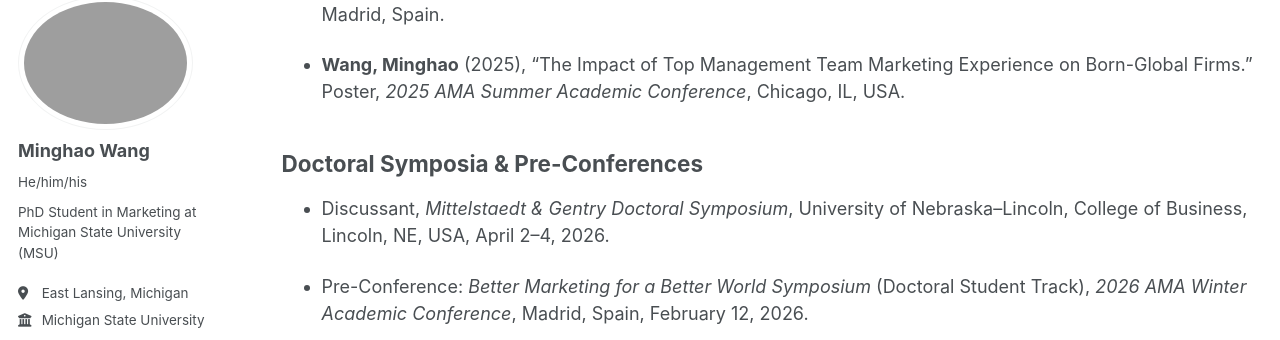
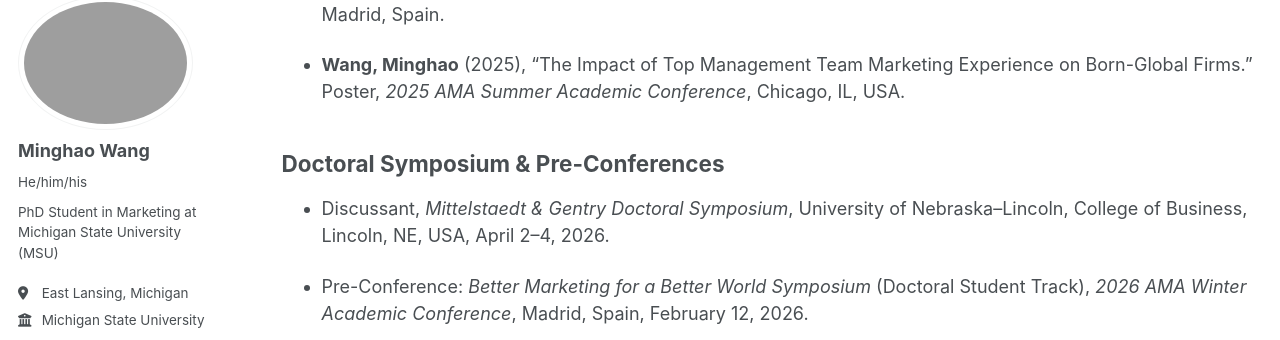
Before and after one commit to minghaowang-research/minghaowang-research.github.io, a Jekyll site: the page built from _pages/research.md, in a window 1280 px wide and 900 px high, scrolled down 466 px. Shown: the part 110-450 px from the top of the window. Built offline with Jekyll 4.4.1, drawn with Linux system fonts in a browser that asks for light colours; some web fonts are replaced.

Commit message:
Updated to "Symposium"

```diff
--- a/_pages/research.md
+++ b/_pages/research.md
@@ -21,7 +21,7 @@ author_profile: true
 
 - **Wang, Minghao** (2025), "The Impact of Top Management Team Marketing Experience on Born-Global Firms." Poster, *2025 AMA Summer Academic Conference*, Chicago, IL, USA.
 
-## Doctoral Symposia & Pre-Conferences
+## Doctoral Symposium & Pre-Conferences
 
 - Discussant, *Mittelstaedt & Gentry Doctoral Symposium*, University of Nebraska–Lincoln, College of Business, Lincoln, NE, USA, April 2–4, 2026.
 
```
